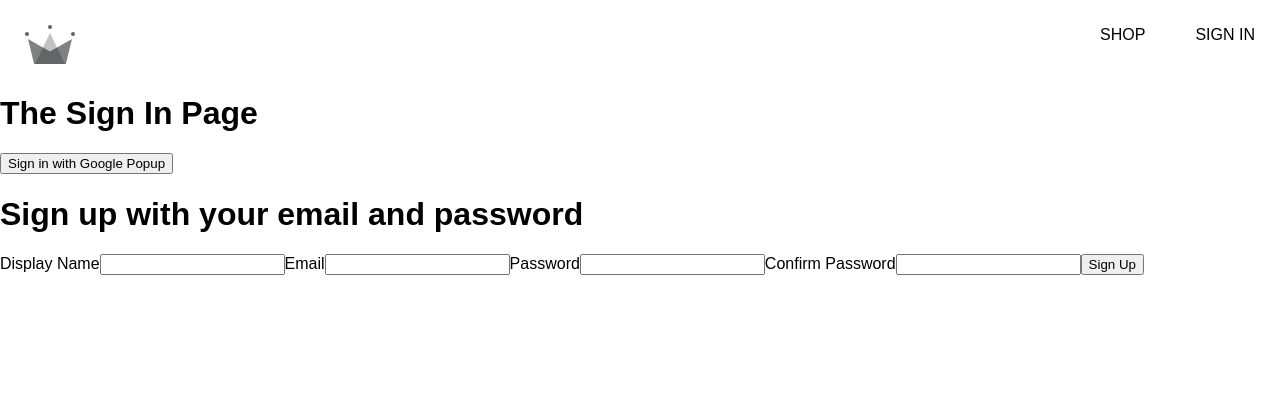
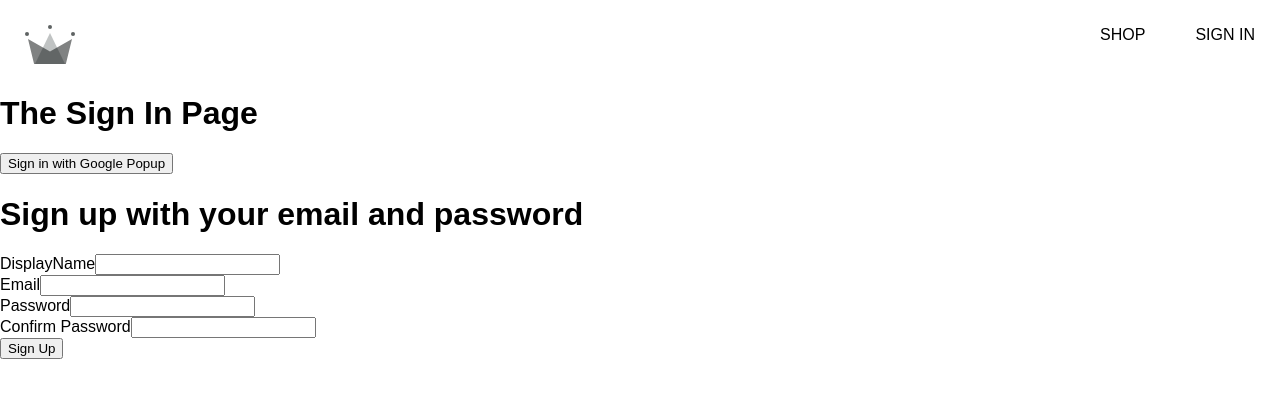
Before and after one commit to Helena2018/kids-toys, a React (Create React App) app: page /sign-in in a window 1280 px wide. Shown: the top 398 px of the page. Built offline with nearby package versions, Linux system fonts and the light colour scheme; a web font is replaced by a local one.

Commit message:
form input style updating

```diff
--- a/src/components/form-input/form-input.component.jsx
+++ b/src/components/form-input/form-input.component.jsx
@@ -1,7 +1,7 @@
 const FormInput = ({ label, ...otherProps }) => {
   return (
-    <div>
-      <label>{label}</label>
+    <div className="group">
+      <label className={`${otherProps.value ? 'shrink' : ''} form-input-label`}>{label}</label>
         <input {...otherProps} />
     </div>
   );
--- a/src/components/sign-up-form/sign-up-form.component.jsx
+++ b/src/components/sign-up-form/sign-up-form.component.jsx
@@ -1,6 +1,8 @@
 import { useState } from 'react';
 
 import  { createAuthUserWithEmailAndPassword, createUserDocumentFromAuth } from '../../utils/firebase/firebase.utils';
+
+import FormInput from '../form-input/form-input.component';
 
 const defaultFormFields = {
   displayName: '',
@@ -50,41 +52,41 @@ const SignUpForm = () => {
     <div>
       <h1>Sign up with your email and password</h1>
       <form onClick={handleSubmit}>
-        <label>Display Name</label>
-        <input
+        <FormInput
+          label='DisplayName'
           type='text'
           required
           name='displayName'
           value={displayName}
           onChange={handleChange}
-        ></input>
+        />
 
-        <label>Email</label>
-        <input
+        <FormInput
+          label='Email'
           type='email'
           required
           name='email'
           value={email}
           onChange={handleChange}
-        ></input>
+        />
 
-        <label>Password</label>
-        <input
+        <FormInput
+          label='Password'
           type='password'
           required
           name='password'
           value={password}
           onChange={handleChange}
-        ></input>
+        />
 
-        <label>Confirm Password</label>
-        <input
+        <FormInput
+          label='Confirm Password'
           type='password'
           required
           name='confirmPassword'
           value={confirmPassword}
           onChange={handleChange}
-        ></input>
+        />
 
         <button type='submit'>Sign Up</button>
       </form>
```
